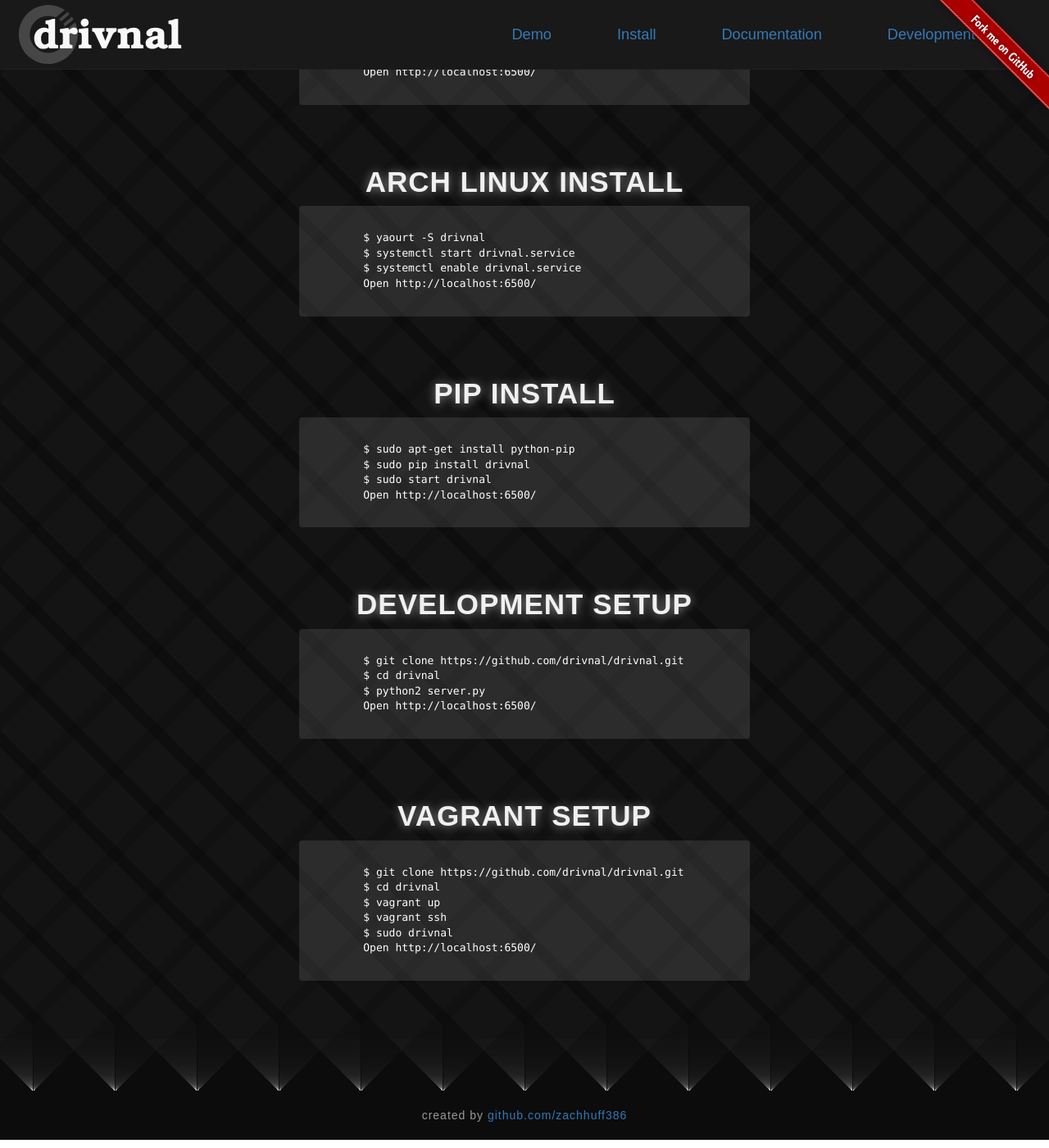
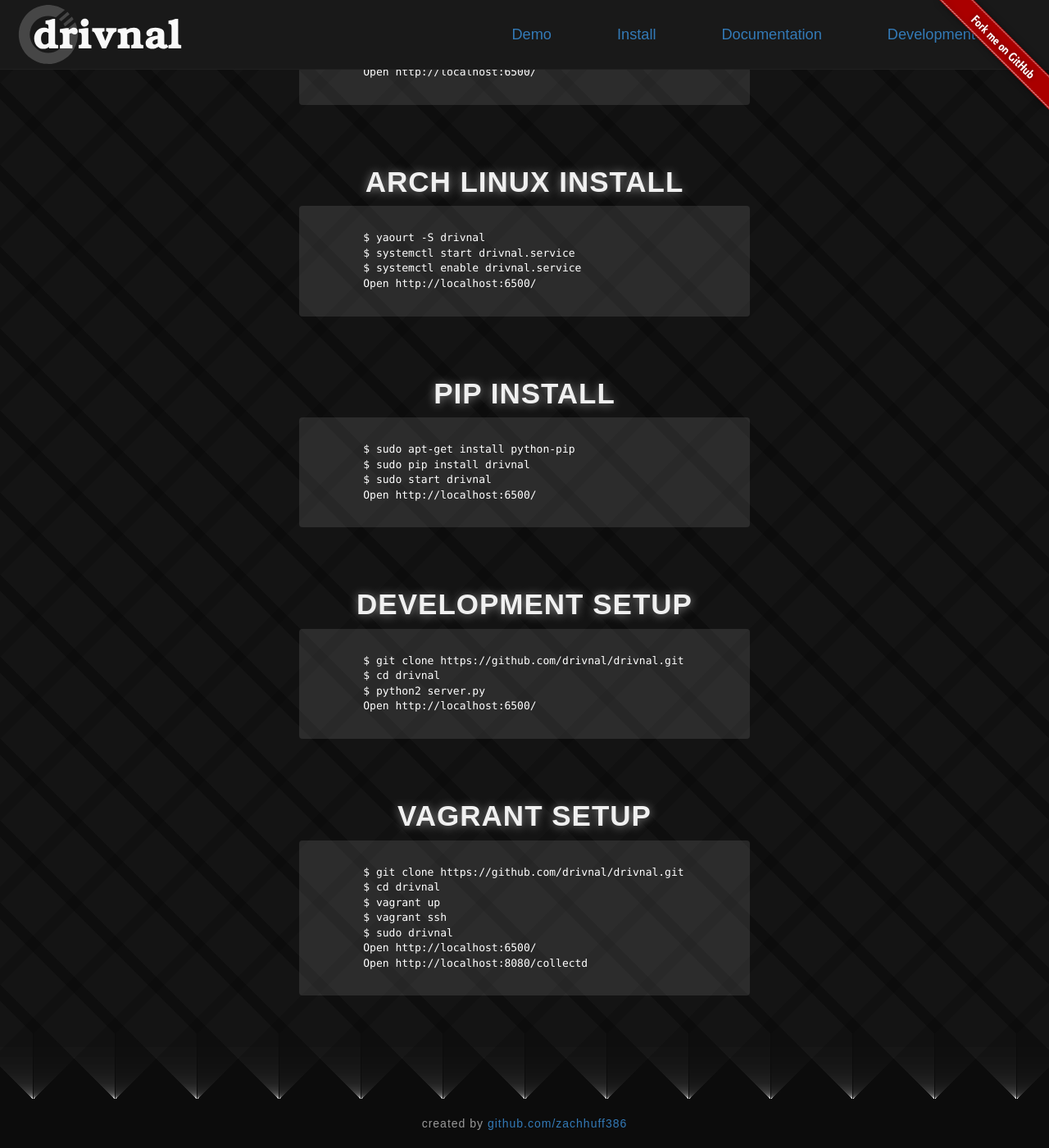
Before and after one commit to drivnal/drivnal.github.io, a Jekyll site: the page built from index.html, in a window 1280 px wide and 1400 px high, scrolled down 1595 px. Shown: the whole window at 82% size. Built offline with Jekyll 4.4.1, drawn with Linux system fonts in a browser that asks for light colours; nearby versions of some CDN libraries; Markdown is read by kramdown in place of the engine named in the settings.

Commit message:
Add collectd url to vagrant setup

```diff
--- a/css/main.css
+++ b/css/main.css
@@ -188,7 +188,7 @@
 }
 
 .intro-install {
-  height: 1465px;
+  height: 1475px;
   padding-top: 5px;
   background-image: url('../img/background3.png');
   background-position: center bottom;
--- a/index.html
+++ b/index.html
@@ -72,7 +72,8 @@
           $ vagrant up
           $ vagrant ssh
           $ sudo drivnal
-          Open http://localhost:6500/</pre>
+          Open http://localhost:6500/
+          Open http://localhost:8080/collectd</pre>
       </div>
     </div>
     <div class="row">
```
